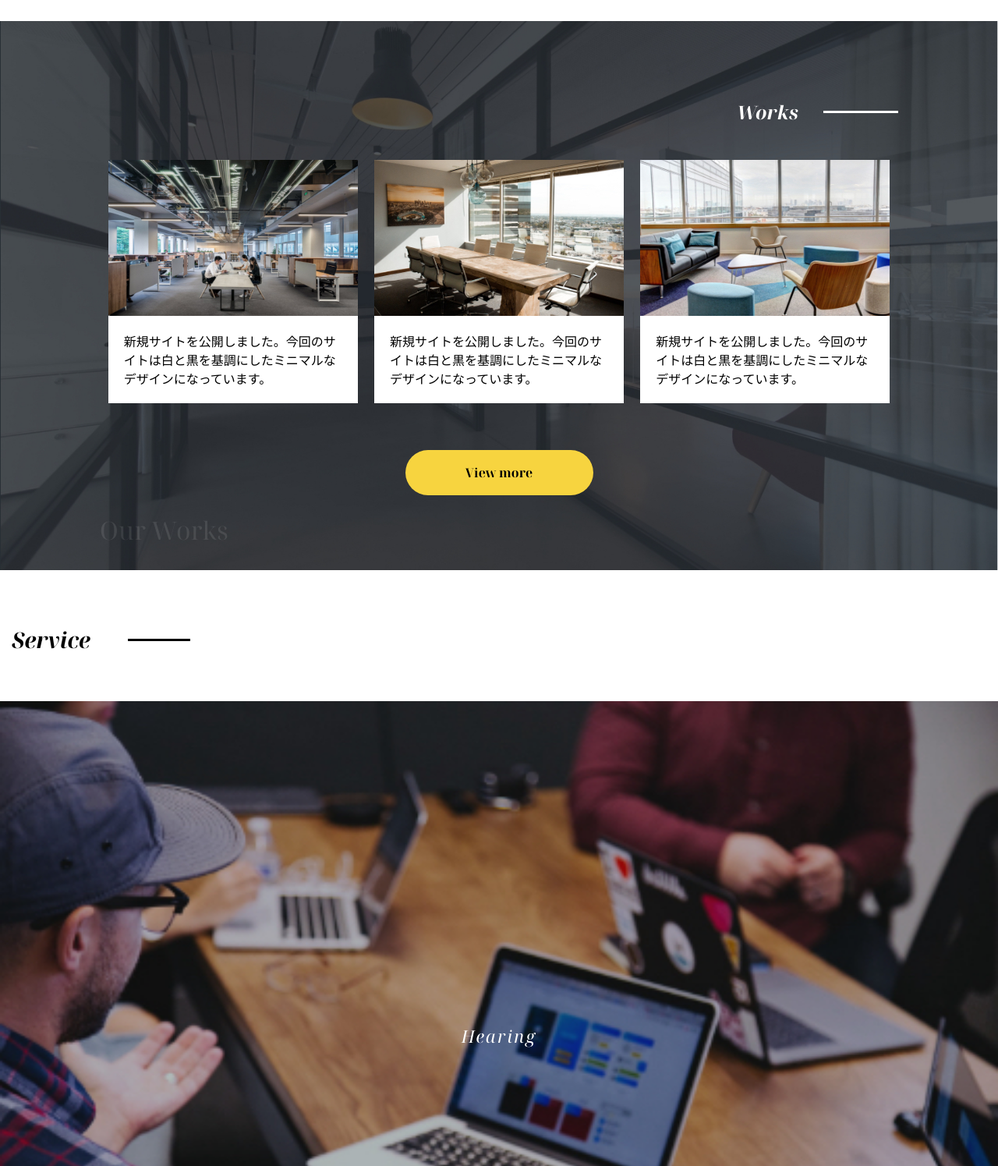
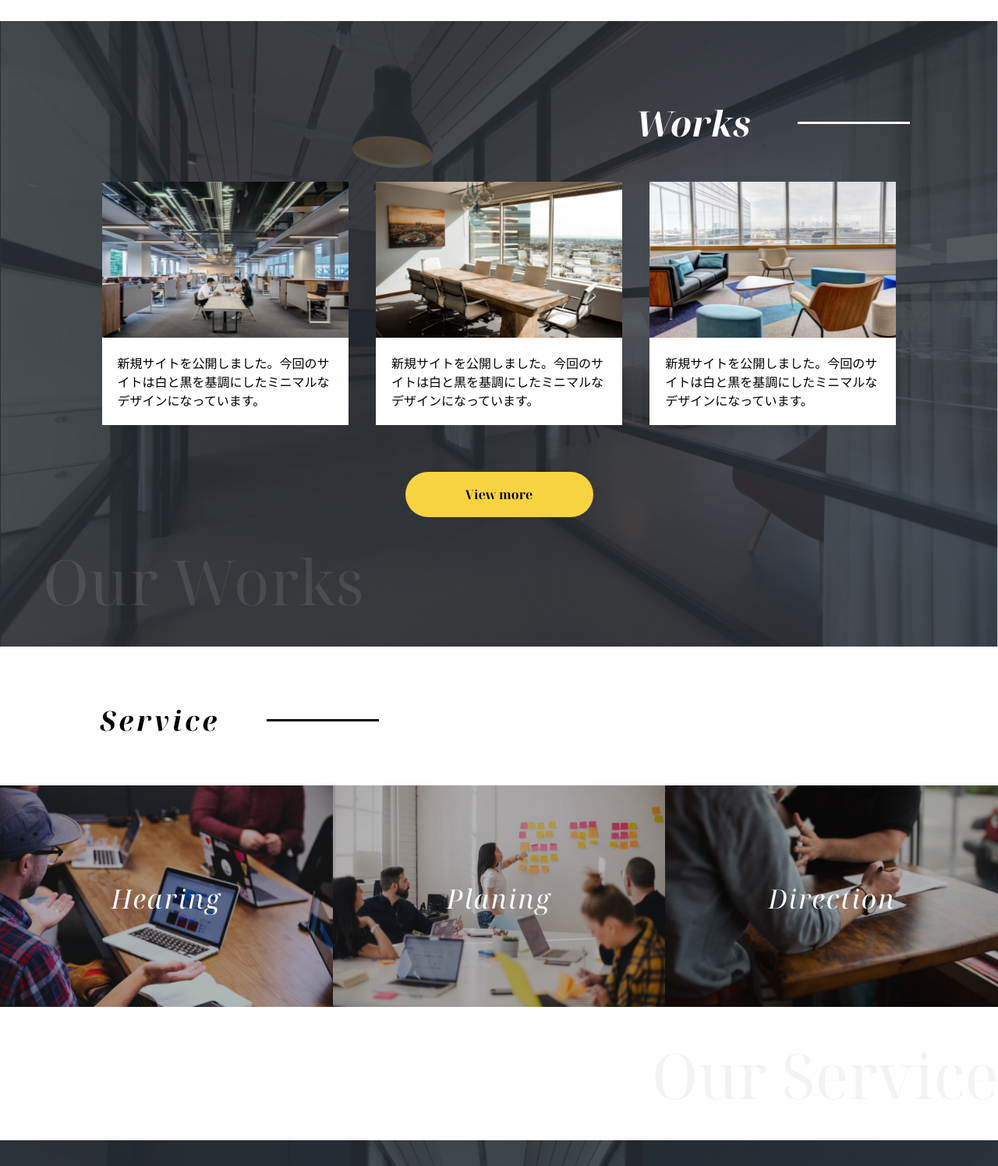
Before and after one commit to kuwa-9710/Crestra-Design, a plain HTML site: page index.html in a window 1280 px wide. Shown: the part 1305-2800 px from the top of the page at 78% size. Drawn offline with nearby package versions, Linux system fonts and the light colour scheme; some packages are replaced by stand-ins of ours.

Commit message:
finish top page.

```diff
--- a/index.html
+++ b/index.html
@@ -95,6 +95,7 @@
 
     <section id="works" class="works">
         <div class="works__inner">
+            <div class="works__contents">
                 <div class="works__title">
                     <h2 class="noto-serif italic">Works</h2>
                 </div>
@@ -127,11 +128,13 @@
                 <div class="button__box">
                     <button class="button noto-serif">View more</button>
                 </div>
+            </div>
             <div class="bg_text_l">
                 <span class="noto-serif">Our Works</span>
             </div>
         </div>
-    </section><!--#works-->
+    </section>
+    <!--#works-->
 
     <section id="service" class="service">
         <div class="service__title">
@@ -157,6 +160,7 @@
     </section>
 
     <section class="contact">
+        <div class="contact__inner">
             <div class="contact__title">
                 <h2 class="noto-serif italic">Contact</h2>
             </div>
@@ -169,13 +173,15 @@
             <div class="bg_text_l">
                 <span class="noto-serif">Contact us</span>
             </div>
+        </div>
     </section>
 
     <footer class="footer">
         <p>©︎cresta.design all rights reserved</p>
     </footer>
 
-    <script src="https://code.jquery.com/jquery-3.4.1.min.js" integrity="sha256-CSXorXvZcTkaix6Yvo6HppcZGetbYMGWSFlBw8HfCJo=" crossorigin="anonymous"></script>
+    <script src="https://code.jquery.com/jquery-3.4.1.min.js"
+        integrity="sha256-CSXorXvZcTkaix6Yvo6HppcZGetbYMGWSFlBw8HfCJo=" crossorigin="anonymous"></script>
     <script src="scripts/main.js"></script>
 </body>
 
--- a/styles/breakpoints/_960up.scss
+++ b/styles/breakpoints/_960up.scss
@@ -29,6 +29,9 @@ Stylesheet: 960px以上のモニタで適用
   display: inline;
 }
 .bg_text_r {
+  font-size: 5rem;
+}
+.bg_text_l {
   font-size: 5rem;
 }
 
@@ -65,7 +68,6 @@ header
   }
 }
 
-
 /******************************************************************
 mv
 ******************************************************************/
@@ -88,7 +90,6 @@ mv
 }
 
 .mv__title {
-
   font-size: 39px;
 }
 
@@ -103,6 +104,7 @@ concept
 
 .concept__title {
   font-size: 30px;
+  @include line_r($cBlack, 9rem);
 }
 
 .concept__subtitle {
@@ -124,3 +126,87 @@ concept
     height: 240px;
   }
 }
+
+/******************************************************************
+works
+******************************************************************/
+
+.works__title {
+  font-size: 30px;
+  @include line_r($cWhite, 9rem);
+}
+
+.card {
+  width: 30%;
+}
+
+.card__image {
+  & img {
+    width: 100%;
+  }
+}
+
+/******************************************************************
+service
+******************************************************************/
+
+.service__title {
+  max-width: 1054px;
+  margin: 0 auto;
+  font-size: 30px;
+  letter-spacing: 4px;
+  @include line_r($cBlack, 9rem);
+}
+
+.service__content {
+  display: flex;
+  width: 100%;
+  margin-top: 60px;
+}
+
+.service__card {
+  padding-top: 0;
+  cursor: pointer;
+
+
+  &:hover {
+
+    & img {
+      opacity: 0.6;
+      transition-duration: 0.3s;
+    }
+  }
+
+  & p {
+    font-size: 34px;
+  }
+
+  &:nth-of-type(1) {
+    margin-top: 0px;
+  }
+  &:nth-of-type(2) {
+    margin-top: 0px;
+  }
+  &:nth-of-type(3) {
+    margin-top: 0px;
+  }
+}
+
+/******************************************************************
+contact
+******************************************************************/
+
+.contact {
+  height: 600px;
+}
+
+.contact__inner {
+  max-width: 1200px;
+  margin: 0 auto;
+}
+
+.contact__title {
+  font-size: 30px;
+  letter-spacing: 4px;
+  @include line_r($cWhite, 9rem);
+}
--- a/styles/breakpoints/_base.scss
+++ b/styles/breakpoints/_base.scss
@@ -272,11 +272,16 @@ works
 }
 
 .works__inner {
-  max-width: 1054px;
+  width: 1200px;
   margin: 0 auto;
   padding-top: 100px;
   padding-left: 15px;
   padding-right: 15px;
+}
+
+.works__contents {
+  max-width: 1054px;
+  margin: 0 auto;
 }
 
 .works__title {
```
Also changed, not shown: styles/style.css, 1 other file. Lines whose indentation alone changed are shown as unchanged.
